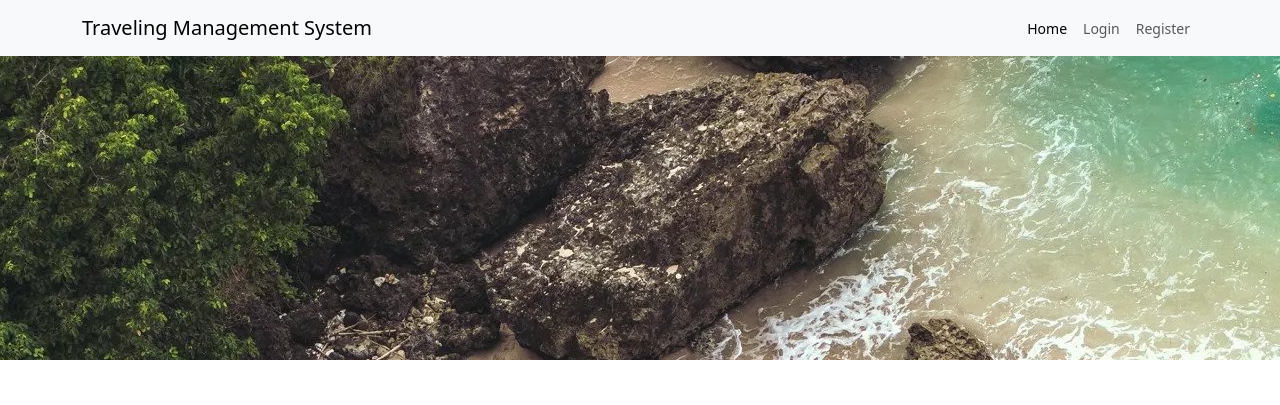
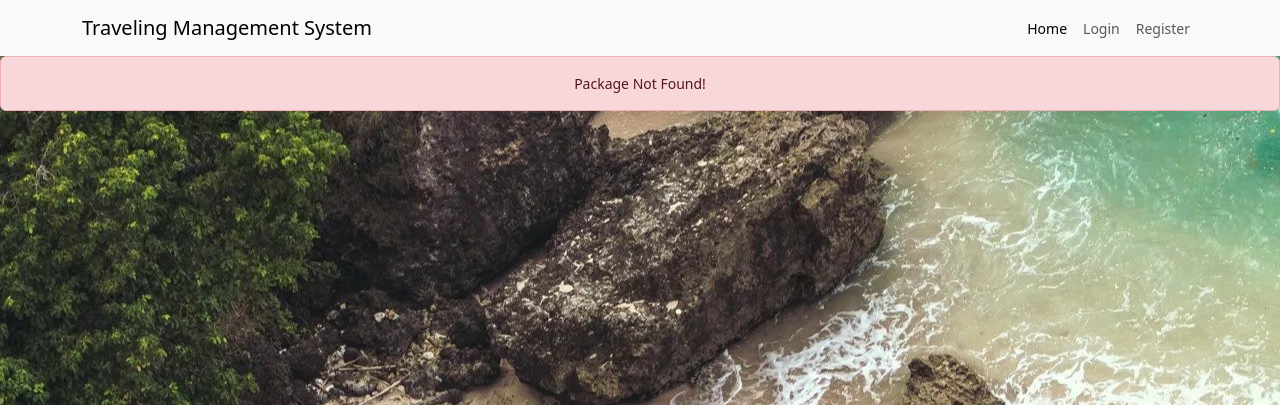
Before and after one commit to thenibirahmed/482project, a PHP site: page /details.php?id=1 in a window 1280 px wide. Shown: the top 405 px of the page. Run offline with PHP 8.4, Linux system fonts and the light colour scheme; data that the repository does not hold is empty; some libraries are stand-ins or nearby versions.

Commit message:
edit added

```diff
--- a/admin/functions/bookings.php
+++ b/admin/functions/bookings.php
@@ -19,7 +19,7 @@ function getSingleBooking($id){
     $query = "SELECT * FROM bookings WHERE id = $id";
     $result = mysqli_query($conn, $query);
 
-    $booking = mysqli_fetch_assoc($result);
+    $booking = mysqli_num_rows($result) > 0 ? mysqli_fetch_assoc($result) : null;
 
     return $booking;
 }
@@ -30,7 +30,7 @@ function getSingleUsersBooking($id){
     $query = "SELECT * FROM bookings WHERE user_id = $id";
     $result = mysqli_query($conn, $query);
 
-    $booking = mysqli_fetch_assoc($result);
+    $booking = mysqli_num_rows($result) > 0 ? mysqli_fetch_assoc($result) : null;
 
     return $booking;
 }
--- a/admin/functions/packages.php
+++ b/admin/functions/packages.php
@@ -63,7 +63,7 @@ function getSinglePackage($id){
     $query = "SELECT * FROM packages WHERE id = '$id'";
     $result = mysqli_query($conn, $query);
 
-    $package = mysqli_fetch_assoc($result);
+    $package = mysqli_num_rows($result) > 0 ? mysqli_fetch_assoc($result) : null;
 
     return $package;
 }
--- a/admin/functions/users.php
+++ b/admin/functions/users.php
@@ -120,7 +120,7 @@ function getSingleUser($id){
     $query = "SELECT * FROM users WHERE id = $id";
     $result = mysqli_query($conn, $query);
 
-    $user = mysqli_fetch_assoc($result);
+    $user = mysqli_num_rows($result) > 0 ? mysqli_fetch_assoc($result) : null;
 
     return $user;
 }
--- a/admin/users/index.php
+++ b/admin/users/index.php
@@ -43,6 +43,7 @@
                         <?php if(isset($_GET['id']) && $_GET['id'] != '' ): ?>
                             <h3 class="mt-3">Edit User</h3>
                             <?php $user = getSingleUser($_GET['id']) ?>
+                            <?php if($user != null): ?>
                                 <form class="d-inline-block" action="/admin/functions/users.php" method="POST">
                                     <label class="mb-3"><b>Name</b></label>
                                     <input type="text" name="name" value="<?php echo $user['name'] ?>" class="form-control">
@@ -66,6 +67,10 @@
 
                                     <input type="submit" name="edit_user" value="Update" class="btn btn-primary mt-3">
                                 </form>
+                            <?php else: ?>
+                                <!-- Alert -->
+                                <div class="alert alert-danger mt-3">User not found</div>
+                            <?php endif; ?>
                             <a href="/admin/users" class="btn btn-danger mt-3">Cancel</a>
                         <?php endif; ?>
                     </div>
--- a/details.php
+++ b/details.php
@@ -46,6 +46,11 @@
                 </div>
             </div>
         </nav>
+        <?php if($package == null) : ?>
+            <div class="alert alert-danger text-center" role="alert">
+                Package Not Found!
+            </div>
+        <?php endif; ?>
         <div class="banner">
             <div class="container">
                 <div class="row py-5">
--- a/functions/checkout.php
+++ b/functions/checkout.php
@@ -21,6 +21,11 @@ if(isset($_POST['checkout'])){
     // get price of the package
     $package = getSinglePackage($package_id);
 
+    if($package == null){
+        $_SESSION['errors'][] = 'Package not found';
+        header('Location: ../checkout.php');
+    }
+
     $price = $package['price'] * $pax;
 
     $name = $fname . ' ' . $lname;
```
Lines whose indentation alone changed are shown as unchanged.
